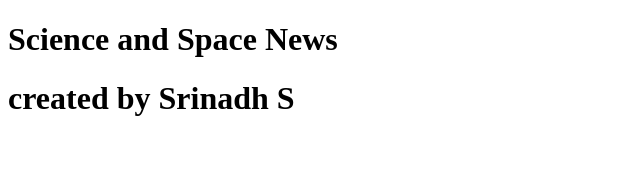
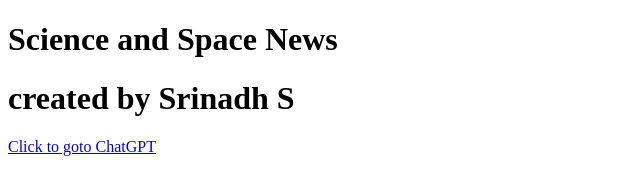
Before and after one commit to srinadhs/srinadhs.github.io, a plain HTML site: page index.html in a window 1280 px wide. Shown: the whole page, without its empty margins (0-640 px from the left). Drawn offline with Linux system fonts and the light colour scheme.

Commit message:
Update index.html
commit5

```diff
--- a/index.html
+++ b/index.html
@@ -9,6 +9,6 @@
 <body>
 <h1>Science and Space News</h1>
 <h1>created by Srinadh S</h1>
+<a href="https://chat.openai.com/">Click to goto ChatGPT</a>
 </body>
-
 </html>
```
